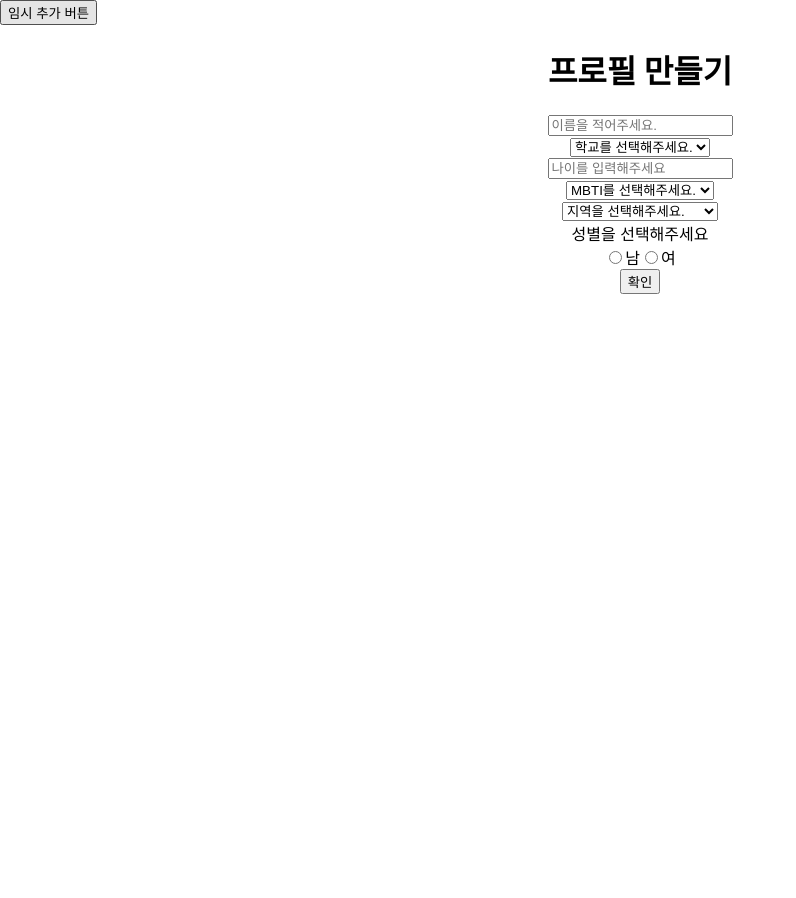
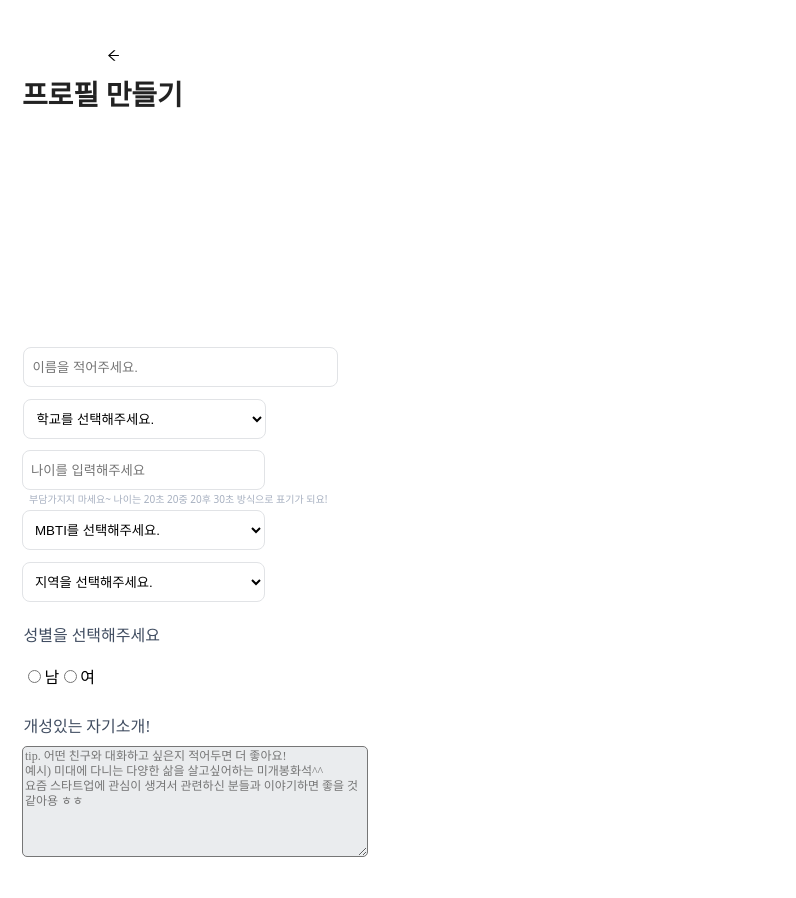
Before and after one commit to 2donny/devkor-hack, a React (Create React App) app in the folder client/: page /register in a window 1280 px wide. Shown: the top 898 px of the page, without its empty margins (0-796 px from the left). Before the commit the page ends 800 px from the top, so only its background shows below. Built offline with nearby package versions, Linux system fonts and the light colour scheme.

Commit message:
프로필 만들기 ui 완료

```diff
--- a/client/package.json
+++ b/client/package.json
@@ -8,6 +8,7 @@
     "@testing-library/user-event": "^12.1.10",
     "react": "^17.0.2",
     "react-dom": "^17.0.2",
+    "react-icons": "^4.2.0",
     "react-router-dom": "^5.2.0",
     "react-scripts": "4.0.3",
     "web-vitals": "^1.0.1"
--- a/client/src/App.js
+++ b/client/src/App.js
@@ -6,7 +6,7 @@ function App() {
   return (
     <div>
       <NavLink to= "/register">
-        <button >임시 추가 버튼</button>
+
       </NavLink>
       <Route path="/register" component={Register}></Route>
     </div>
--- /dev/null
+++ b/client/src/profile/Register.css
@@ -0,0 +1,320 @@
+.title {
+
+    position: absolute;
+    left: 5.5%;
+    right: 48.89%;
+    top: 5.27%;
+    bottom: 0%;
+
+    width: 180px;
+    height: 32px;
+
+    /* 스포카/bold/28 */
+
+    font-family: Spoqa Han Sans Neo;
+    font-style: normal;
+    font-weight: bold;
+    font-size: 28px;
+    line-height: 32px;
+    /* identical to box height, or 114% */
+
+    display: flex;
+    align-items: center;
+    letter-spacing: -0.005em;
+
+    color: #222222;
+
+}
+
+.body {
+    position: absolute;
+    width: 400px;
+    height: 1157px;
+    left: 0px;
+    top: 0px;
+
+    background: #FFFFFF;
+}
+
+.name {
+    display: flex;
+    flex-direction: row;
+    align-items: center;
+    padding: 8px;
+
+    position: absolute;
+    left: 5.87%;
+    right: 5.33%;
+    top: 30%;
+    bottom: 61.54%;
+
+    width: 315px;
+    height: 40px;
+
+
+    background: #FFFFFF;
+
+    border: 1px solid #E1E3E6;
+    box-sizing: border-box;
+    border-radius: 8px;
+
+}
+
+.univ {
+    position: absolute;
+width: 243px;
+height: 40px;
+left: 0px;
+top: 0px;
+
+display: flex;
+flex-direction: row;
+align-items: center;
+padding: 8px;
+
+position: absolute;
+left: 5.87%;
+right: 29.33%;
+top: 34.5%;
+bottom: 57.04%;
+
+background: #FFFFFF;
+
+border: 1px solid #E1E3E6;
+box-sizing: border-box;
+border-radius: 8px;
+}
+
+.three{
+
+    position: absolute;
+    width: 320px;
+    height: 164px;
+    left: 22px;
+    top: 450px;
+
+}
+
+.age{
+    display: flex;
+flex-direction: row;
+align-items: center;
+padding: 8px;
+
+width: 243px;
+height: 40px;
+
+left: 5.87%;
+right: 29.33%;
+
+top: 38.99%;
+bottom: 52.55%;
+
+background: #FFFFFF;
+
+
+border: 1px solid #E1E3E6;
+box-sizing: border-box;
+border-radius: 8px;
+}
+
+.agetext{
+    position: absolute;
+    left: 2.2%;
+    right: 10.13%;
+    top: 25%;
+    bottom: 50.65%;
+    width: 330px;
+    height: 14px;
+
+    font-family: Noto Sans;
+    font-style: normal;
+    font-weight: normal;
+    font-size: 10px;
+    line-height: 17px;
+    /* identical to box height */
+
+
+    color: #A7B0C0;
+
+}
+
+.mbti{
+
+display: flex;
+flex-direction: row;
+align-items: center;
+padding: 8px;
+margin-bottom: 12px;
+
+left: 5.87%;
+right: 29.33%;
+top: 50.22%;
+bottom: 46.33%;
+
+width: 243px;
+height: 40px;
+
+background: #FFFFFF;
+
+
+border: 1px solid #E1E3E6;
+box-sizing: border-box;
+border-radius: 8px;
+}
+
+.area{
+    display: flex;
+flex-direction: row;
+align-items: center;
+padding: 8px;
+margin-bottom: 12px;
+
+left: 5.87%;
+right: 29.33%;
+top: 54.71%;
+bottom: 41.83%;
+
+width: 243px;
+height: 40px;
+
+background: #FFFFFF;
+
+
+border: 1px solid #E1E3E6;
+box-sizing: border-box;
+border-radius: 8px;
+}
+
+.gender{
+
+display: flex;
+flex-direction: column;
+align-items: flex-start;
+padding: 0px;
+
+margin-top: 0px;
+
+position: absolute;
+left: 5.87%;
+right: 6.4%;
+bottom: 40.5%;
+
+}
+
+.gendertext{
+    position: static;
+width: 329px;
+height: 24px;
+left: calc(50% - 329px/2);
+top: 0px;
+
+font-family: Spoqa Han Sans Neo;
+font-style: normal;
+font-weight: normal;
+font-size: 16px;
+line-height: 24px;
+/* identical to box height, or 150% */
+
+display: flex;
+align-items: center;
+
+/* Dark */
+
+color: #404D61;
+
+
+/* Inside Auto Layout */
+
+flex: none;
+order: 0;
+align-self: stretch;
+flex-grow: 0;
+margin: 16px 0px;
+}
+.btn{
+    position: absolute;
+    width: 299px;
+    height: 57px;
+    left: 38px;
+    top: 900px;
+
+    display: flex;
+    flex-direction: column;
+    align-items: center;
+    padding: 18px 22px;
+
+    position: absolute;
+    height: 58px;
+
+display: flex;
+justify-content: center;
+align-items: center;
+
+    bottom: 0px;
+
+    background: #25D482;
+    border-radius: 5px;
+    color: #FFFFFF;
+    font-family: Spoqa Han Sans Neo;
+    font-style: normal;
+    font-weight: bold;
+    font-size: 18px;
+}
+
+.waitingModalHeader {
+    height: 25px;
+    position: absolute;
+    left: 5.25%;
+    right: 48.58%;
+    top: 3.87%;
+    bottom: 22.8%;
+    background-color: transparent;
+    border: none;
+    cursor: pointer;
+  }
+
+  .texttext{
+    position: absolute;
+    left: 5.87%;
+    right: 6.4%;
+    top: 56.33%;
+    bottom: 30.6%;
+
+    font-family: Spoqa Han Sans Neo;
+    font-style: normal;
+    font-weight: normal;
+    font-size: 16px;
+    line-height: 24px;
+    /* identical to box height, or 150% */
+
+    display: flex;
+    align-items: center;
+
+    /* Dark */
+
+    color: #404D61;
+
+  }
+
+  .text{
+    position: absolute;
+    width: 340px;
+    height: 105px;
+    left: 22px;
+    top: 746px;
+
+    font-family: Spoqa Han Sans Neo;
+    font-style: normal;
+    font-weight: normal;
+    font-size: 12px;
+    line-height: 15px;
+    display: flex;
+    align-items: center;
+
+    background: #EAECEE;
+    border-radius: 5px;
+
+    color: #929DA9;
+
+  }
--- a/client/src/profile/Register.js
+++ b/client/src/profile/Register.js
@@ -1,4 +1,6 @@
 import React, {useState, useEffect} from 'react';
+import './Register.css'
+import { AiOutlineArrowLeft } from "react-icons/ai";
 
 function Register() {
 
@@ -16,47 +18,58 @@ function Register() {
     }
 
     return (
-        <div className="App">
-            <h1>프로필 만들기</h1>
+        <div className = "body">
+
+            <button className="waitingModalHeader">
+            <AiOutlineArrowLeft size="15" color="black" />
+            </button>
+
+            <div className = "header">
+
+            </div>
+            <h1 className = "title">프로필 만들기</h1>
+            <div className = "wrapper">
 
                 <form onSubmit = {onSubmit}>
-                <div>
-
                         <input
+                        className="name"
                         type="text"
                         placeholder="이름을 적어주세요."
-                    onChange={e => setname(e.target.value)}/>
+                        onChange={e => setname(e.target.value)}
+                        required/>
                         <br/>
 
-                </div>
-
-                <div>
                         <select
+                        className="univ"
                         name="univ"
                         // value = {univ}
                         onChange={e => setuniv(e.target.value)}
+                        required
                         >
-                        <option value="">학교를 선택해주세요.</option>
+                            <option>학교를 선택해주세요.</option>
                             <option>고려대</option>
                             <option>서울대</option>
                             <option>연세대</option>
                         </select>
-                </div>
 
-                <div>
+                    <div className = "three">
                             <input
                             type="text"
+                            className = "age"
                             // value= {age}
                             placeholder="나이를 입력해주세요"
-                    onChange={e => setage(e.target.value)}/>
+                            onChange={e => setage(e.target.value)}
+                            required/>
                             <br/>
-                </div>
 
-                <div>
+                        <div className = "agetext">부담가지지 마세요~ 나이는 20초 20중 20후 30초 방식으로 표기가 되요!</div>
+
                             <select
+                            className = "mbti"
                             name="mbti"
                             // value = {mbti}
                             onChange={e => setmbti(e.target.value)}
+                            required
                             >
                                 <option value="">MBTI를 선택해주세요.</option>
                                 <option>ISTJ</option>
@@ -76,13 +89,13 @@ function Register() {
                                 <option>ENFJ</option>
                                 <option>ENTJ</option>
                             </select>
-                </div>
 
-                <div>
                             <select
+                            className = "area"
                             name="area"
                             // value = {area}
                             onChange={e => setarea(e.target.value)}
+                            required
                             >
                                 <option value="">지역을 선택해주세요.</option>
                                 <option>서울</option>
@@ -107,11 +120,11 @@ function Register() {
                             </select>
                         </div>
 
-                <div class = "gender">
-                    <div class="name">성별을 선택해주세요</div>
+                    <div className = "gender">
+                        <div className = "gendertext">성별을 선택해주세요</div>
                         <div >
-                            <span class = "res">
-                            <input type="radio" name="gender" value="man" onChange={e => setgender("man")}>
+                            <span>
+                            <input type="radio" name="gender" value="man" onChange={e => setgender("man")} required>
                             </input>
                             남
                             <input type="radio" name="gender" value="woman" onChange={e => setgender("woman")}>
@@ -119,11 +132,20 @@ function Register() {
                             여
                             </span>
                         </div>
-
                     </div>
 
-                <button type= "submit">확인</button>
+                    <div className = "texttext">개성있는 자기소개!</div>
+                    <textarea
+                            className = "text"
+                            // value= {age}
+                            placeholder="tip. 어떤 친구와 대화하고 싶은지 적어두면 더 좋아요! &#10;예시) 미대에 다니는 다양한 삶을 살고싶어하는 미개봉화석^^&#10;요즘 스타트업에 관심이 생겨서 관련하신 분들과 이야기하면 좋을 것 같아용 ㅎㅎ"
+                            onChange={e => settext(e.target.value)}
+                            required/>
+                            <br/>
+
+                    <button className = "btn" type= "submit">확인</button>
                 </form>
+            </div>
         </div>
     );
 
```
Also changed, not shown: 1 other file (tests, documents, lock files or other folders). Lines whose indentation alone changed are shown as unchanged.
